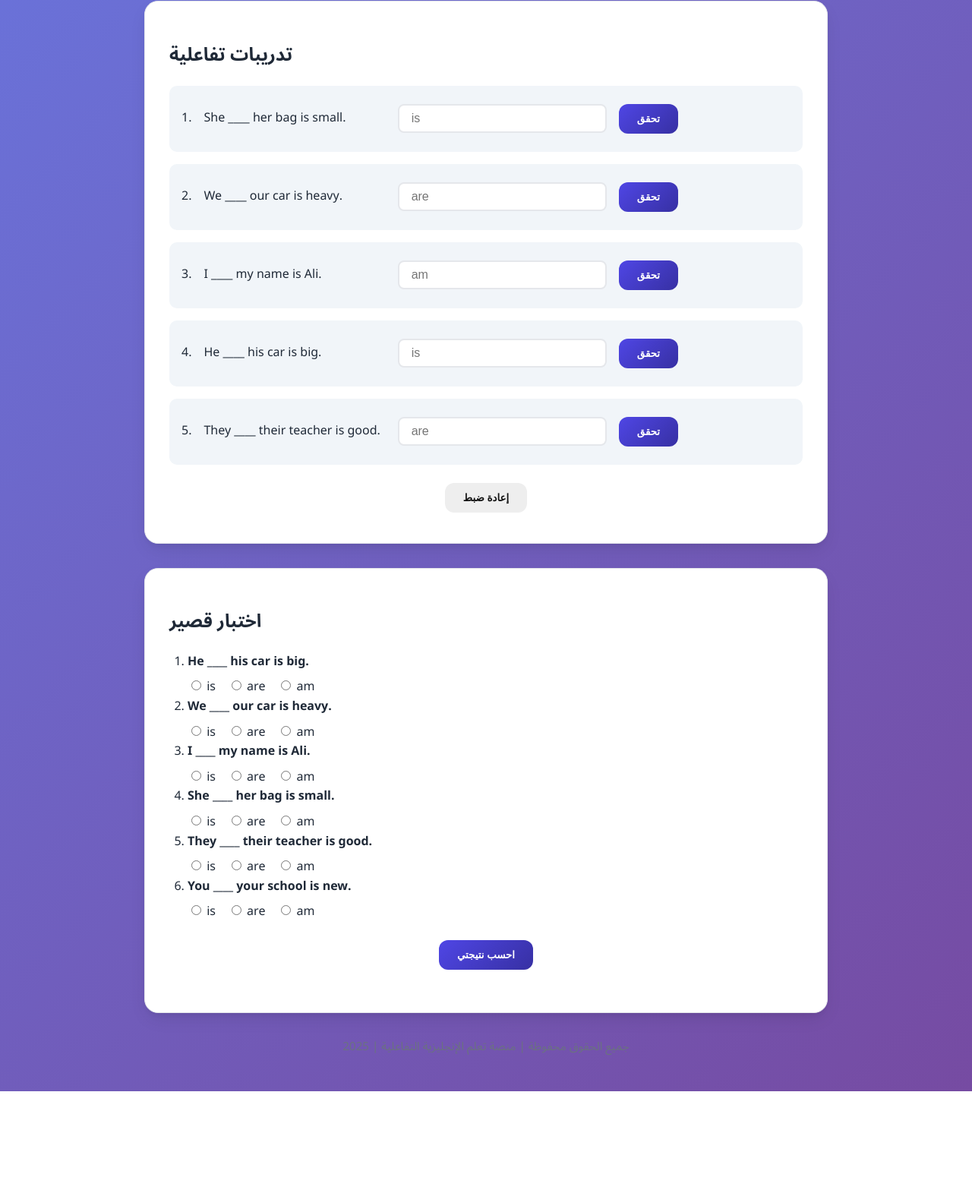
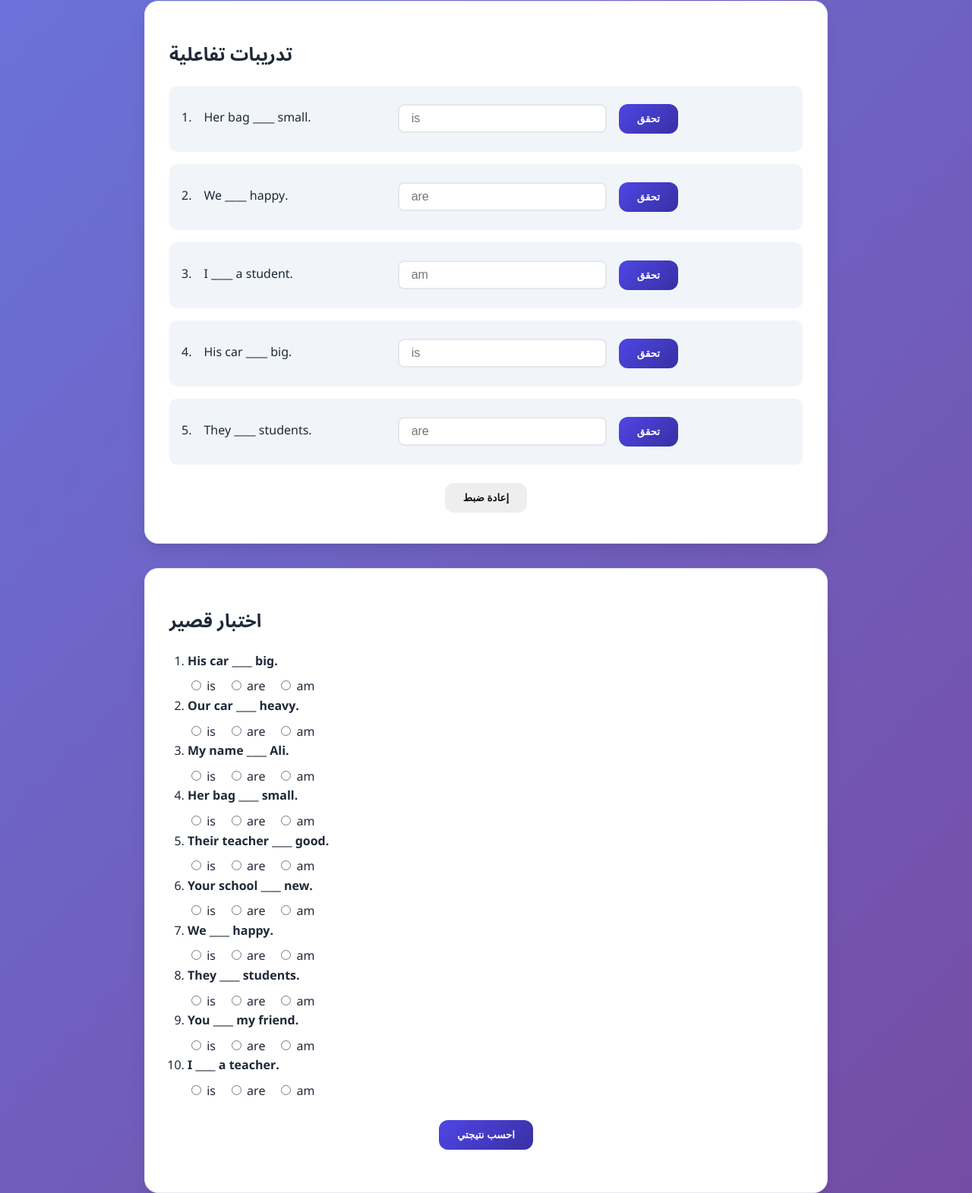
Before and after one commit to Hashimhu13/english-lesson-quiz, a plain HTML site: page subject_verb_lesson.html in a window 1280 px wide. Shown: the part 902-2473 px from the top of the page at 76% size. Before the commit the page ends 2339 px from the top, so only its background shows below. Drawn offline with Linux system fonts and the light colour scheme.

Commit message:
Fix Subject-Verb lesson: Correct sentence structure in quiz and practice exercises

```diff
--- a/subject_verb_lesson.html
+++ b/subject_verb_lesson.html
@@ -182,35 +182,35 @@
       <h2>تدريبات تفاعلية</h2>
       <div class="practice-row">
         <div>1.</div>
-        <div style="flex:1">She ____ her bag is small.</div>
+        <div style="flex:1">Her bag ____ small.</div>
         <input id="p1" type="text" placeholder="is" />
         <button class="btn" onclick="checkPractice('p1','is')">تحقق</button>
         <div id="f1" class="feedback"></div>
       </div>
       <div class="practice-row">
         <div>2.</div>
-        <div style="flex:1">We ____ our car is heavy.</div>
+        <div style="flex:1">We ____ happy.</div>
         <input id="p2" type="text" placeholder="are" />
         <button class="btn" onclick="checkPractice('p2','are')">تحقق</button>
         <div id="f2" class="feedback"></div>
       </div>
       <div class="practice-row">
         <div>3.</div>
-        <div style="flex:1">I ____ my name is Ali.</div>
+        <div style="flex:1">I ____ a student.</div>
         <input id="p3" type="text" placeholder="am" />
         <button class="btn" onclick="checkPractice('p3','am')">تحقق</button>
         <div id="f3" class="feedback"></div>
       </div>
       <div class="practice-row">
         <div>4.</div>
-        <div style="flex:1">He ____ his car is big.</div>
+        <div style="flex:1">His car ____ big.</div>
         <input id="p4" type="text" placeholder="is" />
         <button class="btn" onclick="checkPractice('p4','is')">تحقق</button>
         <div id="f4" class="feedback"></div>
       </div>
       <div class="practice-row">
         <div>5.</div>
-        <div style="flex:1">They ____ their teacher is good.</div>
+        <div style="flex:1">They ____ students.</div>
         <input id="p5" type="text" placeholder="are" />
         <button class="btn" onclick="checkPractice('p5','are')">تحقق</button>
         <div id="f5" class="feedback"></div>
@@ -247,12 +247,16 @@
 
     // QUIZ DATA
     const quizData = [
-      {q:'He ____ his car is big.', opts:['is','are','am'], a:0},
-      {q:'We ____ our car is heavy.', opts:['is','are','am'], a:1},
-      {q:'I ____ my name is Ali.', opts:['is','are','am'], a:2},
-      {q:'She ____ her bag is small.', opts:['is','are','am'], a:0},
-      {q:'They ____ their teacher is good.', opts:['is','are','am'], a:1},
-      {q:'You ____ your school is new.', opts:['is','are','am'], a:1}
+      {q:'His car ____ big.', opts:['is','are','am'], a:0},
+      {q:'Our car ____ heavy.', opts:['is','are','am'], a:0},
+      {q:'My name ____ Ali.', opts:['is','are','am'], a:0},
+      {q:'Her bag ____ small.', opts:['is','are','am'], a:0},
+      {q:'Their teacher ____ good.', opts:['is','are','am'], a:0},
+      {q:'Your school ____ new.', opts:['is','are','am'], a:0},
+      {q:'We ____ happy.', opts:['is','are','am'], a:1},
+      {q:'They ____ students.', opts:['is','are','am'], a:1},
+      {q:'You ____ my friend.', opts:['is','are','am'], a:1},
+      {q:'I ____ a teacher.', opts:['is','are','am'], a:2}
     ];
     function buildQuiz(){
       const qEl = document.getElementById('quiz'); qEl.innerHTML='';
```
